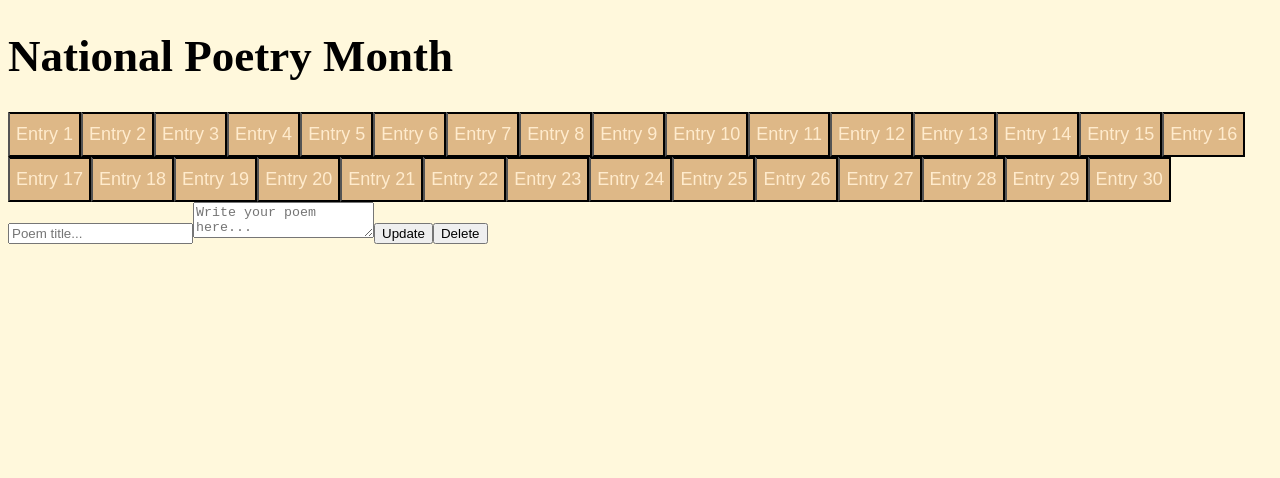
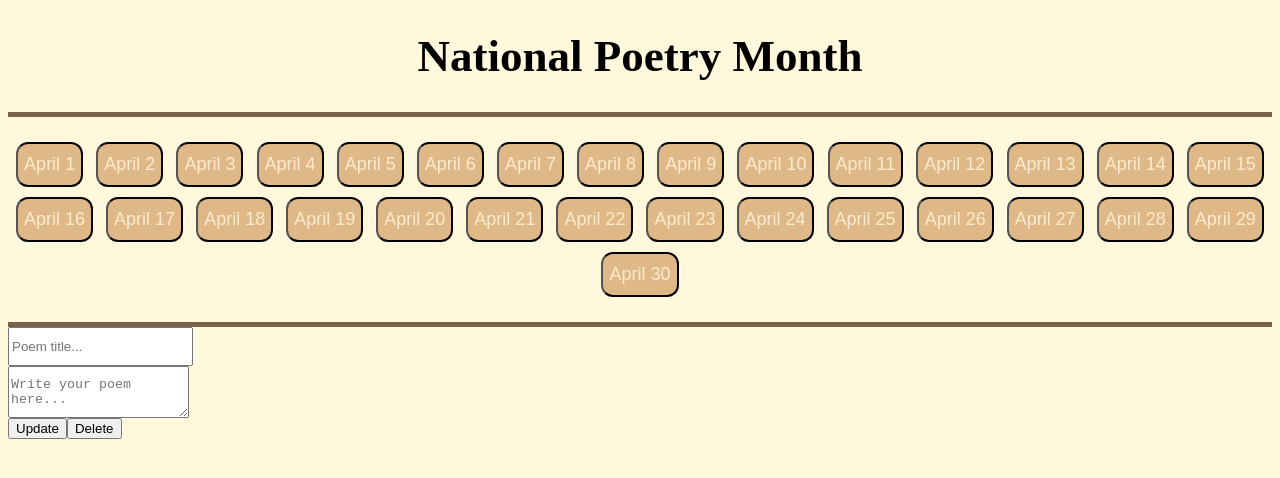
Before and after one commit to jcmiakang/cs-solo-project, a React app: page / in a window 1280 px wide. Shown: the top 478 px of the page. Built offline with nearby package versions, Linux system fonts and the light colour scheme.

Commit message:
added css, working app

```diff
--- a/components/day.js
+++ b/components/day.js
@@ -11,7 +11,7 @@ class Days extends Component {
     for (let i = 1; i < 31; i++) {
       days.push(<Entry key={i} aprilDate={i} getpoem={this.props.getpoem} />);
     }
-    return <div>{days}</div>;
+    return <div className='entry'>{days}</div>;
   }
 }
 
--- a/components/entry.js
+++ b/components/entry.js
@@ -11,10 +11,10 @@ class Entry extends Component {
   render() {
     return (
       <button
-        className='entry'
+        className='button'
         onClick={(e) => this.props.getpoem(e, this.props.aprilDate)}
       >
-        Entry {this.props.aprilDate}
+        April {this.props.aprilDate}
       </button>
     );
   }
--- a/src/styles.css
+++ b/src/styles.css
@@ -4,14 +4,64 @@ body {
 #header {
   font-size: 45px;
   color: black;
+  display: flex;
+  align-items: center;
+  justify-content: center;
 }
+
 .entry {
+  padding-top: 20px;
+  padding-bottom: 20px;
+  font-size: 18px;
+  border-top: 5px solid rgb(121, 98, 71);
+  border-bottom: 5px solid rgb(121, 98, 71);
+
+  color: blanchedalmond;
+
+  display: flex;
+
+  flex-direction: row;
+  flex-wrap: wrap;
+  justify-content: space-evenly;
+}
+
+.button {
   overflow: auto;
   padding-top: 10px;
   padding-bottom: 10px;
   padding-inline: 10;
+  margin: 5px;
+  border-radius: 12px;
+
   font-size: 18px;
   border-top: 2px solid black;
   background-color: burlywood;
   color: blanchedalmond;
 }
+button:focus {
+  background-color: goldenrod;
+}
+
+#poem_title {
+  display: flex;
+  overflow: auto;
+  align-items: center;
+  justify-content: center;
+
+  padding-top: 10px;
+  padding-bottom: 10px;
+}
+
+#poem_body {
+  display: flex;
+  overflow: auto;
+  align-items: center;
+  justify-content: center;
+
+  padding-top: 10px;
+  padding-bottom: 10px;
+}
+
+/* button:active {
+  background-color: green;
+} */
```
